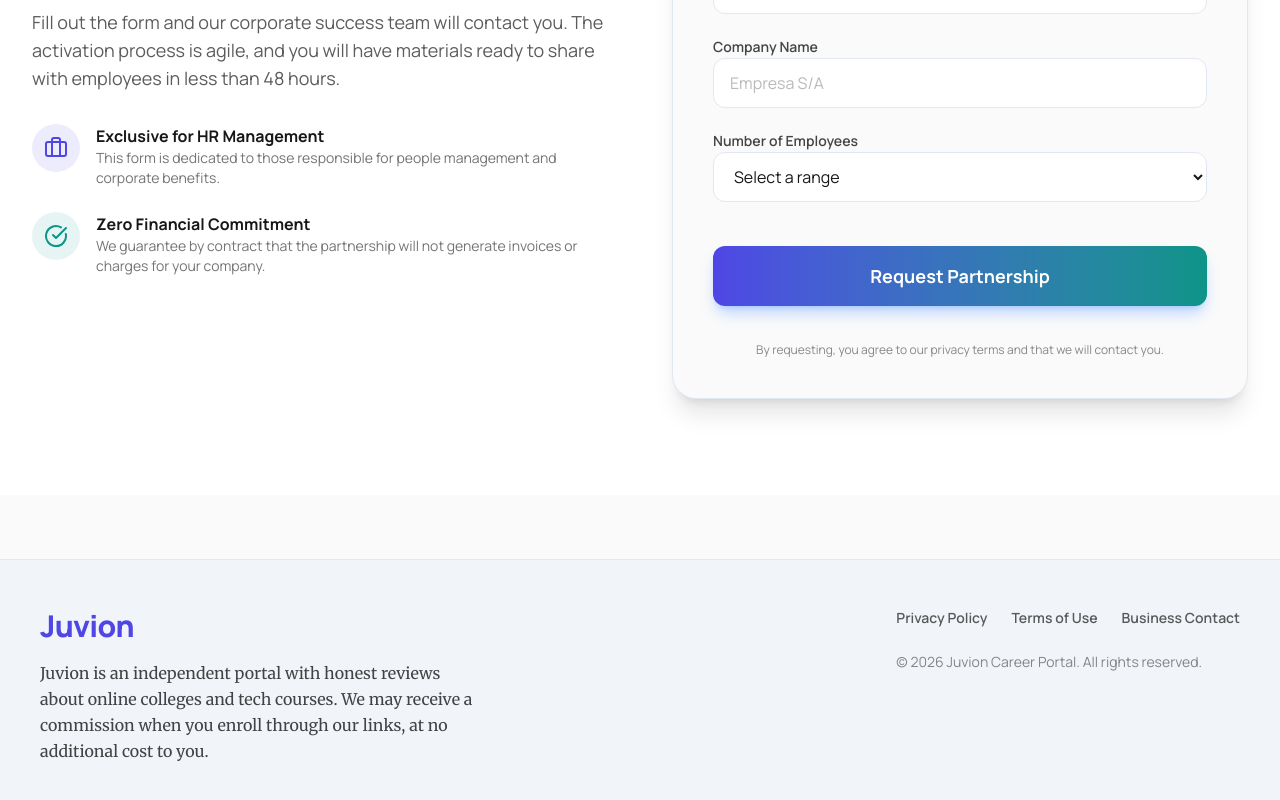
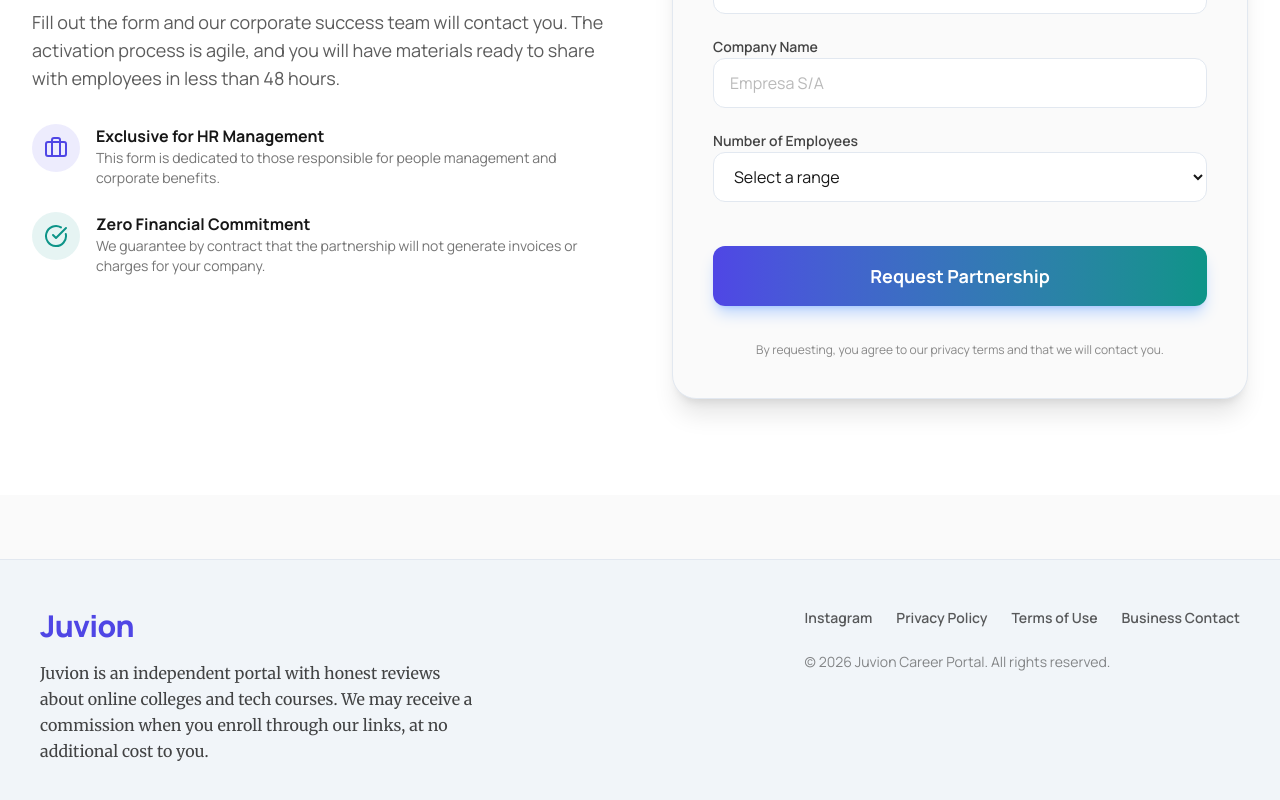
Before and after one commit to wildfire96/Juvion-Portal, a Next.js app: page /empresas in a window 1280 px wide. Shown: the part 2107-2907 px from the top of the page. Built offline with nearby package versions, Linux system fonts and the light colour scheme.

Commit message:
fix: add Instagram link to footer

```diff
--- a/src/components/Footer.tsx
+++ b/src/components/Footer.tsx
@@ -12,6 +12,9 @@ export function Footer() {
         </div>
         <div className="flex flex-col gap-6">
           <div className="flex flex-wrap gap-6">
+            <a className="text-sm font-semibold text-[var(--foreground)] opacity-70 hover:opacity-100 hover:text-[var(--primary)] transition-colors" href="https://instagram.com/ItsJuvion" target="_blank" rel="noopener noreferrer">
+              Instagram
+            </a>
             <a className="text-sm font-semibold text-[var(--foreground)] opacity-70 hover:opacity-100 hover:text-[var(--primary)] transition-colors" href="#">
               Privacy Policy
             </a>
```
